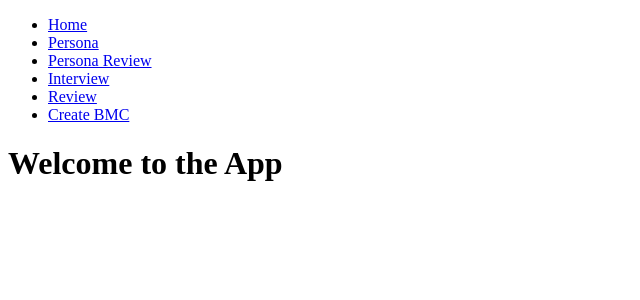
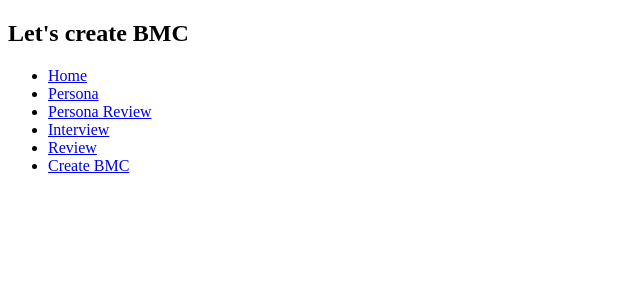
Before and after one commit to Kazuto-Ikeda/mvp-for-abmc2, a Next.js app: page /home in a window 1280 px wide. Shown: the top 300 px of the page, without its empty margins (0-640 px from the left). Built offline with nearby package versions, Linux system fonts and the light colour scheme.

Commit message:
change header

```diff
--- a/app/home/page.js
+++ b/app/home/page.js
@@ -4,6 +4,7 @@ export default function Home() {
   return (
     <div>
       <nav>
+      <h1>Let's create BMC</h1>
         <ul>
           <li><Link href="/home">Home</Link></li>
           <li><Link href="/persona">Persona</Link></li>
@@ -13,7 +14,6 @@ export default function Home() {
           <li><Link href="/create-bmc">Create BMC</Link></li>
         </ul>
       </nav>
-      <h1>Welcome to the App</h1>
     </div>
   );
 }
```
